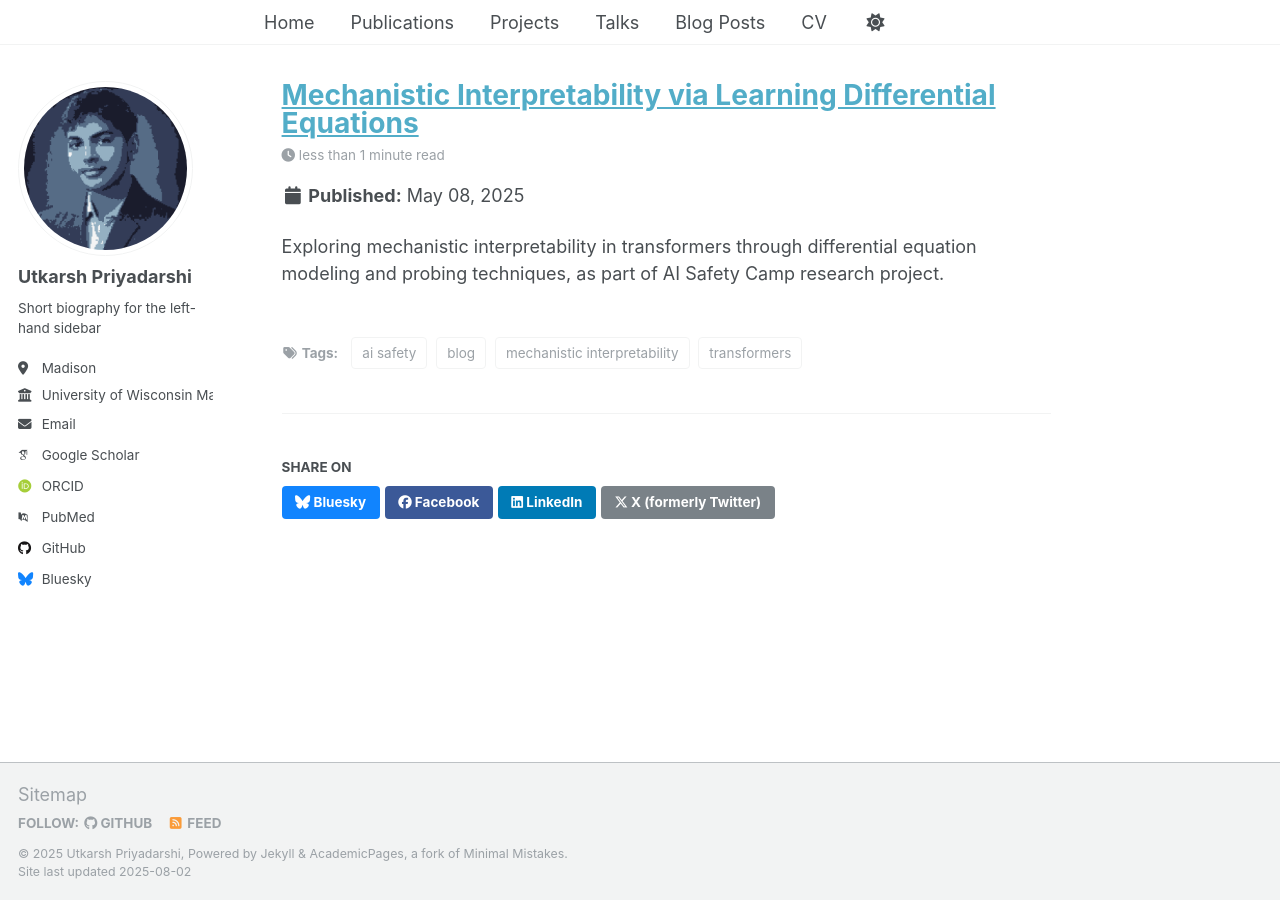
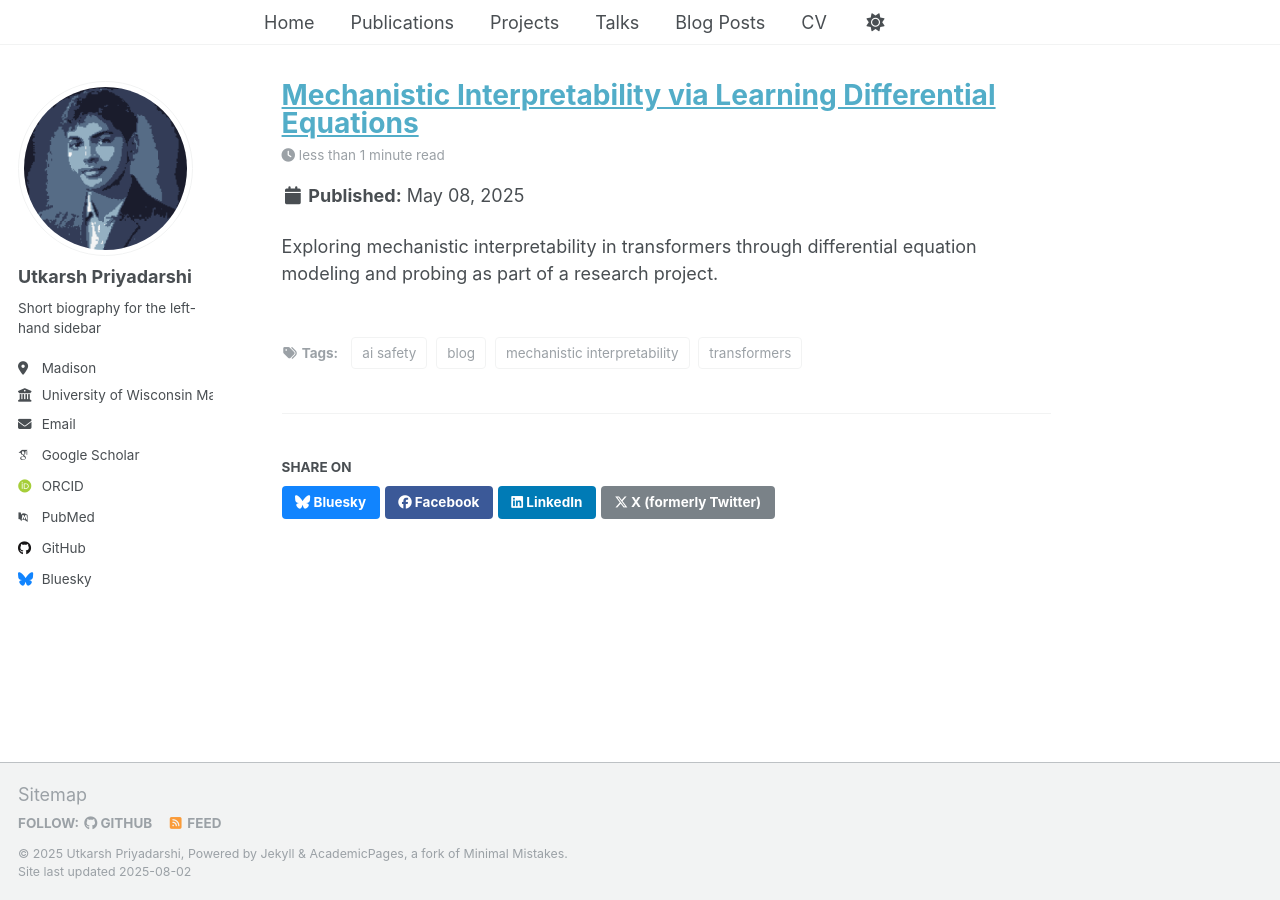
Before and after one commit to priyadarshiutkarsh/priyadarshiutkarsh.github.io, a Jekyll site: the page built from _posts/2012-08-14-blog-post-1.md, in a window 1280 px wide. Built offline with Jekyll 4.4.1, drawn with Linux system fonts in a browser that asks for light colours; some web fonts are replaced.

Commit message:
Update 2012-08-14-blog-post-1.md

```diff
--- a/_posts/2012-08-14-blog-post-1.md
+++ b/_posts/2012-08-14-blog-post-1.md
@@ -9,4 +9,4 @@ tags:
   - blog
 ---
 
-Exploring mechanistic interpretability in transformers through differential equation modeling and probing techniques, as part of AI Safety Camp research project.
+Exploring mechanistic interpretability in transformers through differential equation modeling and probing as part of a research project.
```
